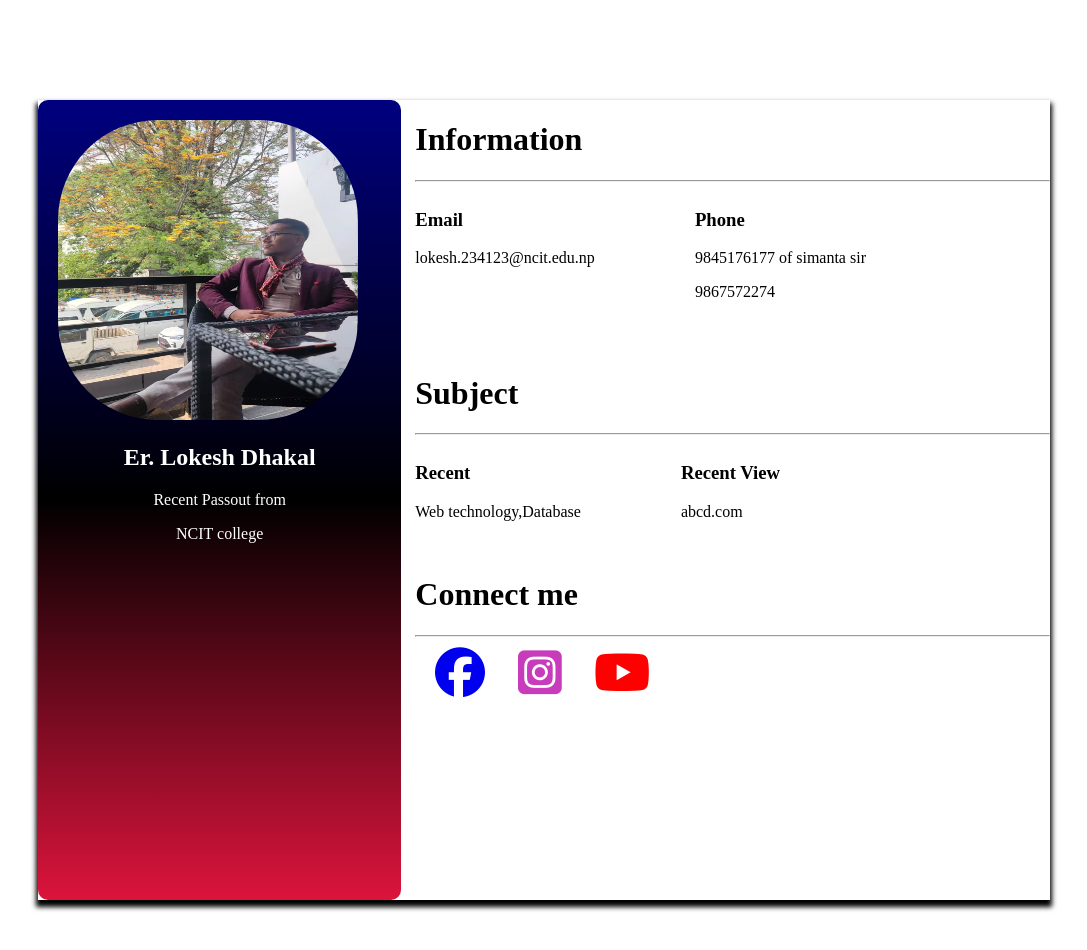
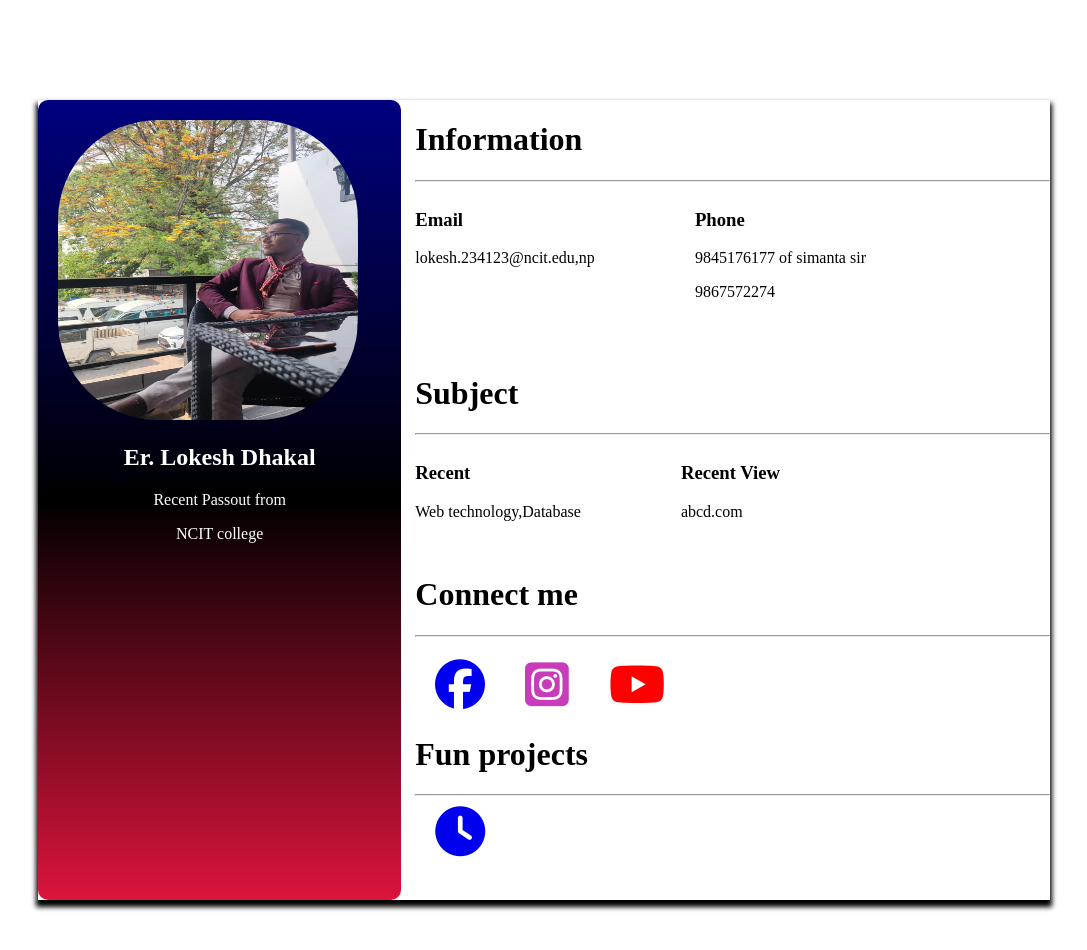
Before and after one commit to this-cpu/portfolio, a plain HTML site: page index.html in a window 1280 px wide. Shown: the whole page, without its empty margins (96-1183 px from the left). Drawn offline with Linux system fonts and the light colour scheme.

Commit message:
Update index.html

```diff
--- a/index.html
+++ b/index.html
@@ -3,7 +3,7 @@
 <head>
     <meta charset="UTF-8">
     <meta name="viewport" content="width=device-width, initial-scale=1.0">
-    <title>Portfolio</title>
+    <title>Document</title>
     <script src="https://kit.fontawesome.com/f0318151c1.js" crossorigin="anonymous"></script>
     <style>
         .main{
@@ -18,8 +18,8 @@
             height: 300px;
             width: 300px;
             margin-top: 20px;
-            margin-left: 20px;
-            border-radius: 100px;
+              margin-left: 20px;
+              border-radius: 100px;
         }
         .first{
             display: flex;
@@ -48,12 +48,17 @@
             font-size: 50px;
             margin-left: 20px;
         }
+        .third{
+            display: flex;
+            gap: 20px;
+            margin-top: 20px;
+        }
     </style>
 </head>
 <body>
     <div class="main">
         <div class="left">
-            <img src="photo.png" alt="Photo">
+            <img src="photo.png" alt="">
             <h2 id="name">Er. Lokesh Dhakal</h2>
             <p id="post">Recent Passout from</p>
             <p id="post">NCIT college</p>
@@ -64,7 +69,7 @@
             <div class="first">
                 <div class="email">
                     <h3>Email</h3>
-                    <p>lokesh.234123@ncit.edu.np</p>
+                    <p>lokesh.234123@ncit.edu,np</p>
                 </div>
                 <div class="phone">
                     <h3>Phone</h3>
@@ -101,6 +106,13 @@
 
             </div>
 
+            <div class="fourth">
+                <h1>Fun projects</h1>
+                <hr>
+                <a href="/js/day3.html">
+                    <i class="fa-solid fa-clock"></i>
+                </a>
+            </div>
         </div>
 
     </div>
```
